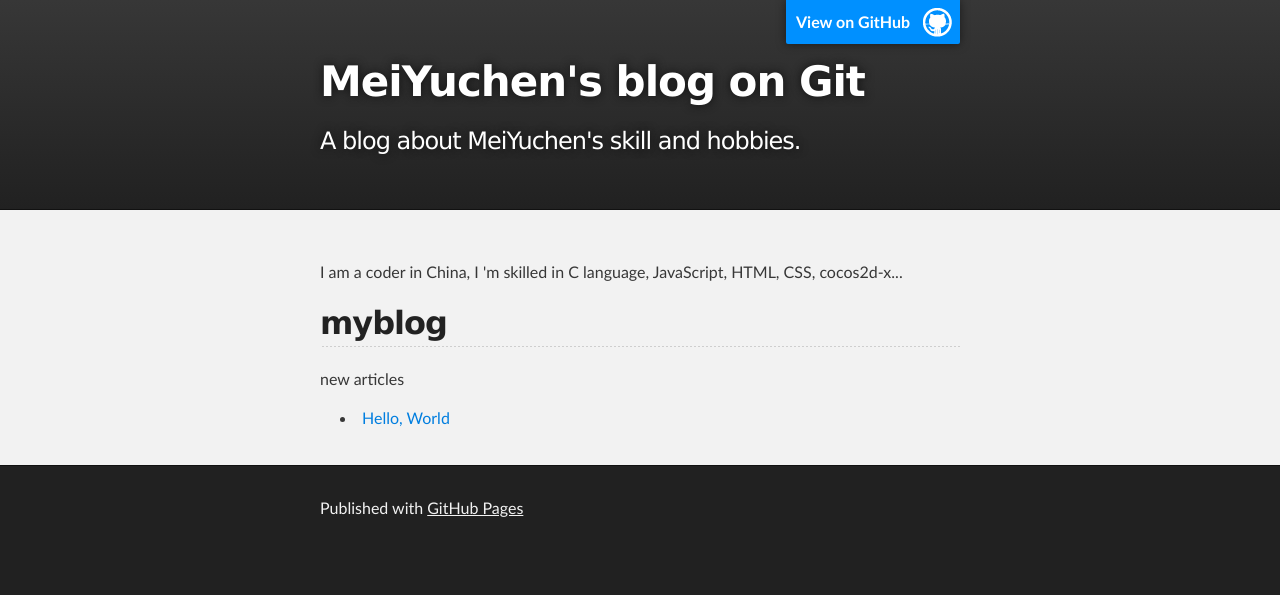
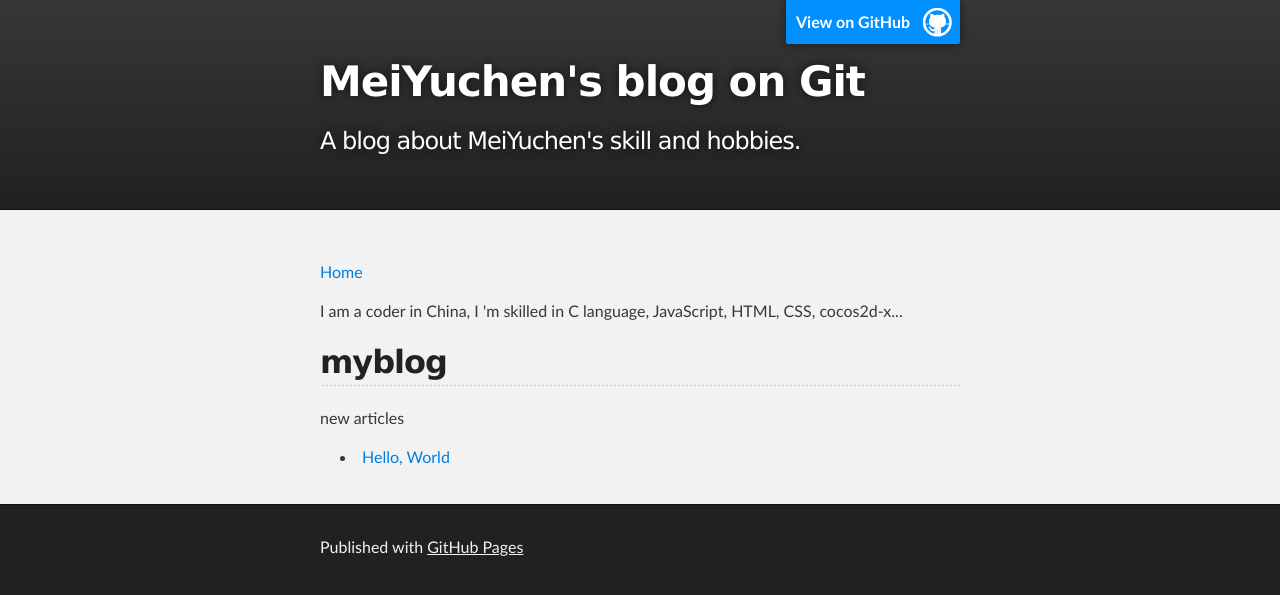
Before and after one commit to mycmessia/mycmessia.github.io, a Jekyll site: the page built from index.html, in a window 1280 px wide. Shown: the top 595 px of the page. Built offline with Jekyll 4.4.1, drawn with Linux system fonts in a browser that asks for light colours.

```diff
--- a/_layouts/default.html
+++ b/_layouts/default.html
@@ -17,6 +17,7 @@
     	<!-- MAIN CONTENT -->
     	<div id="main_content_wrap" class="outer">
       	<section id="main_content" class="inner">
+		<p><a href="http://mycmessia.github.io">Home</a></p>
 		<p>I am a coder in China, I 'm skilled in C language, JavaScript, HTML, CSS, cocos2d-x...</p>
 	{{content}}
       	</section>
```
Also changed, not shown: favicon.ico (added).
